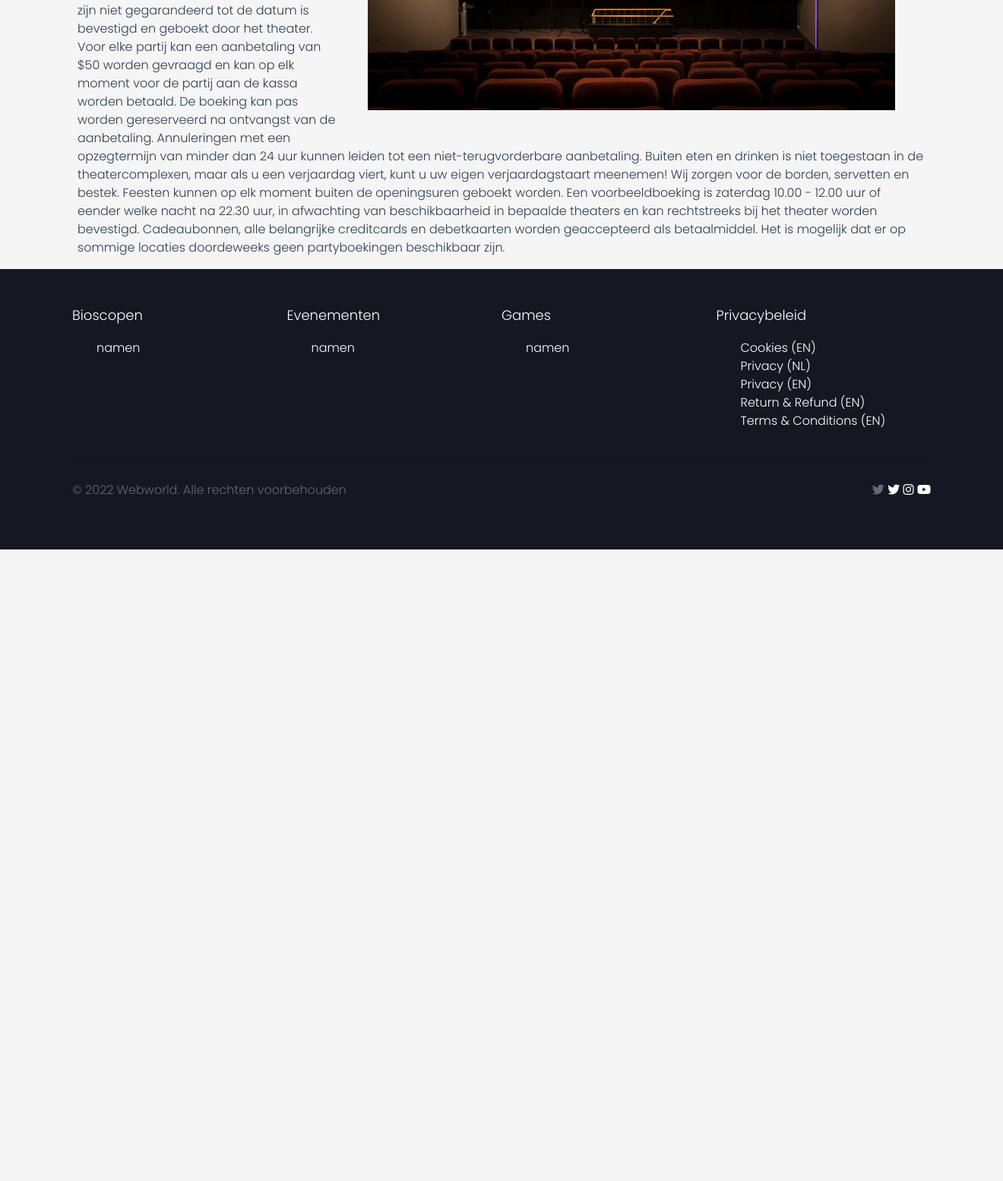
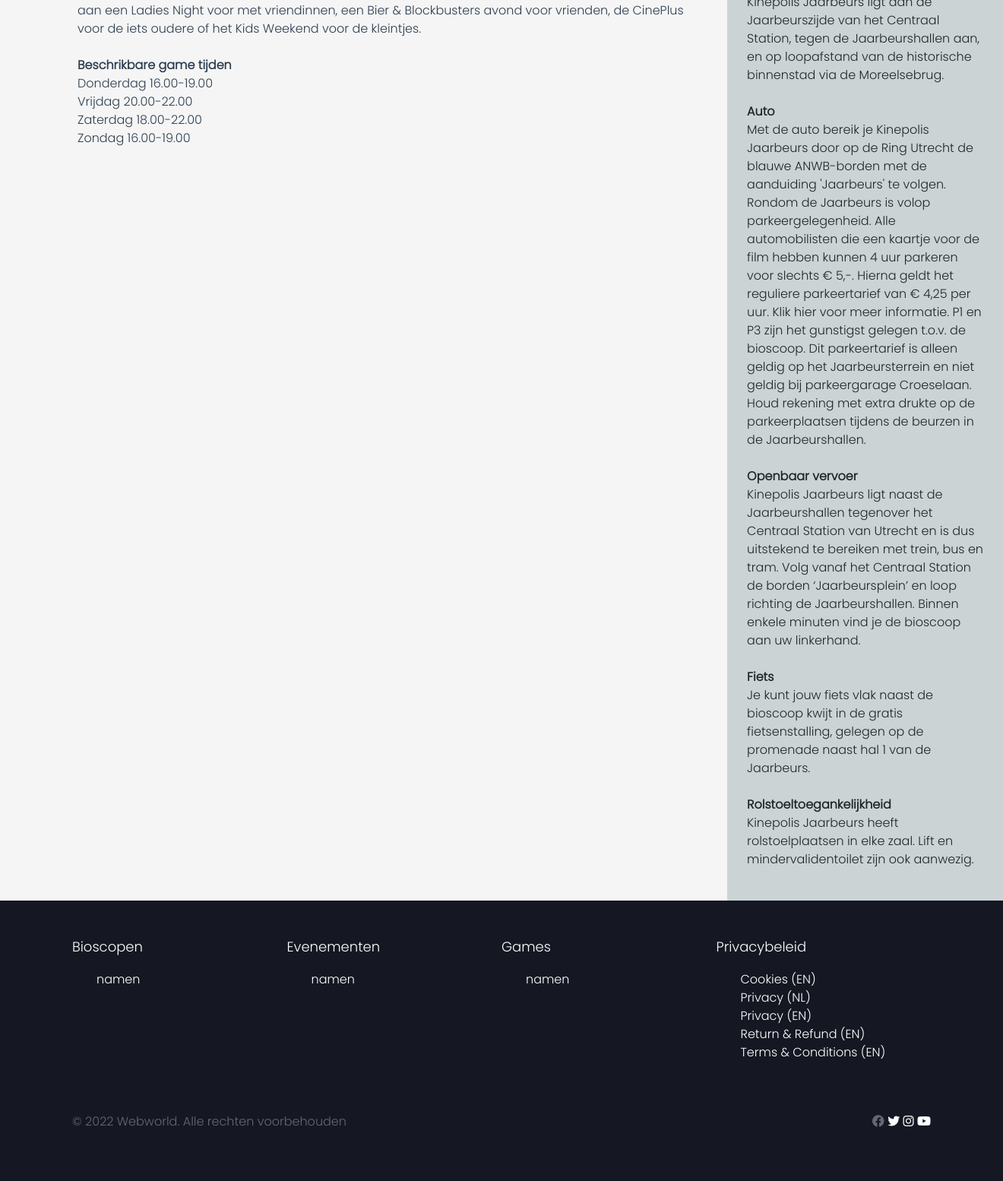
Before and after one commit to Lennghc/GamePlayParty, a PHP site: page / in a window 1320 px wide. Shown: the part 838-2392 px from the top of the page at 76% size. Before the commit the page ends 1561 px from the top, so only its background shows below. Run offline with PHP 8.4, Linux system fonts and the light colour scheme; some libraries are stand-ins or nearby versions.

Commit message:
bioscoop details page (looks)

```diff
--- /dev/null
+++ b/Assets/Css/cinemaDetails.css
@@ -0,0 +1,5 @@
+.group-right {
+    margin-right: -40%;
+    padding: 10%;
+    background-color: #CBD3D5;
+}
--- a/Controller/MainController.php
+++ b/Controller/MainController.php
@@ -12,8 +12,10 @@ class MainController {
             $controller = isset($_GET['con']) ? $_GET['con'] : '';
 
             switch ($controller) {
+
                 default:
-                include("Views/Pages/home.php");
+                // include("Views/Pages/home.php");
+                include("Views/Pages/cinemaDetails.php");
                 break;
             }
 
--- a/Views/Layout/footer.php
+++ b/Views/Layout/footer.php
@@ -44,7 +44,7 @@
             <ul class="footer-list">
                 <li class="footer_list-item">
                     <a href="https://www.facebook.com/Kinepolis.Nederland" class="footer_list-link">
-                        <li class="fa-brands fa-twitter"></li>
+                        <li class="fa-brands fa-facebook"></li>
                     </a>
                     <a href="https://twitter.com/kinepolis_nl" class="footer_list-link">
                         <li class="fa-brands fa-twitter"></li>
--- /dev/null
+++ b/Views/Pages/cinemaDetails.php
@@ -0,0 +1,117 @@
+<!DOCTYPE html>
+<html lang="en">
+
+<head>
+    <?php
+    $title = "Bioscoop details";
+    include 'Views/Layout/header.php';
+    ?>
+    <link rel="stylesheet" href="Assets/Css/cinemaDetails.css">
+</head>
+
+<body>
+    <img src="Assets/Img/gpp.svg" id="logo_image" alt="">
+    <div class="container row">
+        <div class="col-md-7 title-under-logo" >Jaarbeurs Utrecht</div>
+    </div>
+
+    <?php include 'Views/Layout/navbar.php'; ?>
+
+    <div class="container">
+        <div class="row">
+            <div class="col-md-9">
+
+                <strong>Informatie over Kinepolis</strong>
+                <br>
+                <p class="text-start fw-normal">
+                    Kinepolis Jaarbeurs Utrecht is gevestigd aan het Jaarbeursplein in Utrecht en heeft 14 moderne zalen met
+                    2.988 comfortabele zitplaatsen. Het filmaanbod is heel breed en ons personeel staat altijd klaar om je te
+                    helpen bij het uitkiezen van de geschikte film voor jouw filmuitje. Maak je filmuitje compleet met een hapje
+                    en een drankje bij een van de vele restaurants die rondom de bioscoop gevestigd zijn. Combineer je filmuitje
+                    met een etentje bij een van onderstaande CineMenu-partners en profiteer van korting op je diner en
+                    filmkaartje. De bioscoop is met de fiets, het openbaar vervoer of met de auto goed bereikbaar. Betaald
+                    parkeren kan rondom de bioscoop en de bussen stoppen op loopafstand van de bioscoop.
+                <br><br>
+                <strong>Belevingen</strong>
+                <br>
+                    Kinepolis Jaarbeurs Utrecht is op gebied van beeld en geluid uitgerust met de modernste technieken voor de
+                    beste filmbeleving. Daarnaast is de bioscoop ook uitgerust met een Laser ULTRA zaal die is voorzien van een
+                    4K-laserprojector en Dolby Atmos geluid voor de ultieme filmbeleving. Wil je nog een stapje verder gaan?
+                    Bezoek dan onze ScreenX voorstelling en laat je meesleuren in een 170 graden kijkervaring waardoor je het
+                    gevoel krijgt middenin de film te zitten. Of bezoek een MX4D voorstelling en laat je zintuigen maximaal
+                    prikkelen door de bewegende stoelen en speciale omgevingseffecten. Naast de reguliere stoelen zijn bijna
+                    alle zalen ook voorzien van Cosy Seats die extra ruimte en privacy bieden zodat je in je eigen bubbel van
+                    film kan genieten.
+                <br><br>
+                <strong>Events</strong>
+                <br>
+                    Kinepolis Jaarbeurs Utrecht organiseert op regelmatige basis leuke events voor jong en oud. Denk hierbij aan
+                    een Ladies Night voor met vriendinnen, een Bier & Blockbusters avond voor vrienden, de CinePlus voor de iets
+                    oudere of het Kids Weekend voor de kleintjes.
+                <br><br>
+                <strong>Beschrikbare game tijden</strong>
+                <br>
+                    Donderdag 16.00-19.00<br>
+                    Vrijdag 20.00-22.00<br>
+                    Zaterdag 18.00-22.00<br>
+                    Zondag 16.00-19.00<br>
+                </p>
+
+            </div>
+<div class="col-md-3">
+
+
+                <div class="group-right">
+                    <h2>Openingstijden</h2>
+                    <p class="text-start fw-normal">
+                        Maandag 10.00-22.00<br>
+                        Dinsdag 10.00-22.00<br>
+                        Woensdag 10.00-22.00<br>
+                        Donderdag 10.00-22.00<br>
+                        Vrijdag 10.00-22.00<br>
+                        Zaterdag 10.00-22.00<br>
+                        Zondag 10.00-22.00<br>
+                    <h2>Adres</h2>
+                        Kinepolis Jaarbeurs<br>
+                        Jaarbeursboulevard 300<br>
+                        3521 BC Utrecht<br>
+                        Nederland<br>
+                        Tel. 030-2003000<br><br>
+                    <h2>Beschikbaarheid</h2>
+                        Kinepolis Jaarbeurs ligt aan de Jaarbeurszijde van het Centraal Station, tegen de Jaarbeurshallen aan, en op loopafstand van de historische binnenstad via de Moreelsebrug.
+                        <br><br>
+                    <strong>Auto</strong>
+                        <br>
+                        Met de auto bereik je Kinepolis Jaarbeurs door op de Ring Utrecht de blauwe ANWB-borden met de aanduiding 'Jaarbeurs' te volgen. Rondom de Jaarbeurs is volop parkeergelegenheid.
+                        Alle automobilisten die een kaartje voor de film hebben kunnen 4 uur parkeren voor slechts € 5,-. Hierna geldt het reguliere parkeertarief van € 4,25 per uur. Klik hier voor meer informatie.
+                        P1 en P3 zijn het gunstigst gelegen t.o.v. de bioscoop. Dit parkeertarief is alleen geldig op het Jaarbeursterrein en niet geldig bij parkeergarage Croeselaan. Houd rekening met extra drukte op de parkeerplaatsen tijdens de beurzen in de Jaarbeurshallen.
+                        <br><br>
+                    <strong>Openbaar vervoer</strong>
+                        <br>
+                        Kinepolis Jaarbeurs ligt naast de Jaarbeurshallen tegenover het Centraal Station van Utrecht en is dus uitstekend te bereiken met trein, bus en tram. Volg vanaf het Centraal Station de borden ‘Jaarbeursplein’ en loop richting de Jaarbeurshallen. Binnen enkele minuten vind je de bioscoop aan uw linkerhand.
+                        <br><br>
+                    <strong>Fiets</strong>
+                        <br>
+                        Je kunt jouw fiets vlak naast de bioscoop kwijt in de gratis fietsenstalling, gelegen op de promenade naast hal 1 van de Jaarbeurs.
+                        <br><br>
+                    <strong>Rolstoeltoegankelijkheid</strong>
+                        <br>
+                        Kinepolis Jaarbeurs heeft rolstoelplaatsen in elke zaal. Lift en mindervalidentoilet zijn ook aanwezig.
+                    </p>
+
+                </div>
+            </div>
+        </div>
+    </div>
+
+
+
+
+
+
+
+        <?php include 'Views/Layout/footer.php'; ?>
+
+</body>
+
+</html>
--- a/config.php
+++ b/config.php
@@ -5,11 +5,15 @@ define('SHOW_ERRORS', true);
 //Password
 // define ("SALTHEADER","PLOP23B453J");
 // define ("SALTTRAILER","FDSF9434VH");
-                                                            // webdomain
-define('DB_HOST', $_SERVER['SERVER_NAME'] == 'localhost' ? 's241.webhostingserver.nl' : 'localhost');
-define('DB_NAME', 'deb141238_webworld');
-define('DB_USER', 'deb141238_webworld');
-define('DB_PASS', 'leUaqCKb');
+// webdomain
+// define('DB_HOST', $_SERVER['SERVER_NAME'] == 'localhost' ? 's241.webhostingserver.nl' : 'localhost');
+// define('DB_NAME', 'deb141238_webworld');
+// define('DB_USER', 'deb141238_webworld');
+// define('DB_PASS', 'leUaqCKb');
+define('DB_HOST', $_SERVER['SERVER_NAME'] == 'localhost' ? 'localhost' : 'localhost');
+define('DB_NAME', 'gameplayparty');
+define('DB_USER', 'root');
+define('DB_PASS', '');
 
 //define('PATH_DIR', pathinfo($_SERVER['PHP_SELF'])['dirname']);
 define('PATH_DIR', (pathinfo($_SERVER['PHP_SELF'])['dirname'] != '/' ? pathinfo($_SERVER['PHP_SELF'])['dirname'] : null ));
```
Also changed, not shown: Views/Pages/home.php (line endings or trailing spaces).
